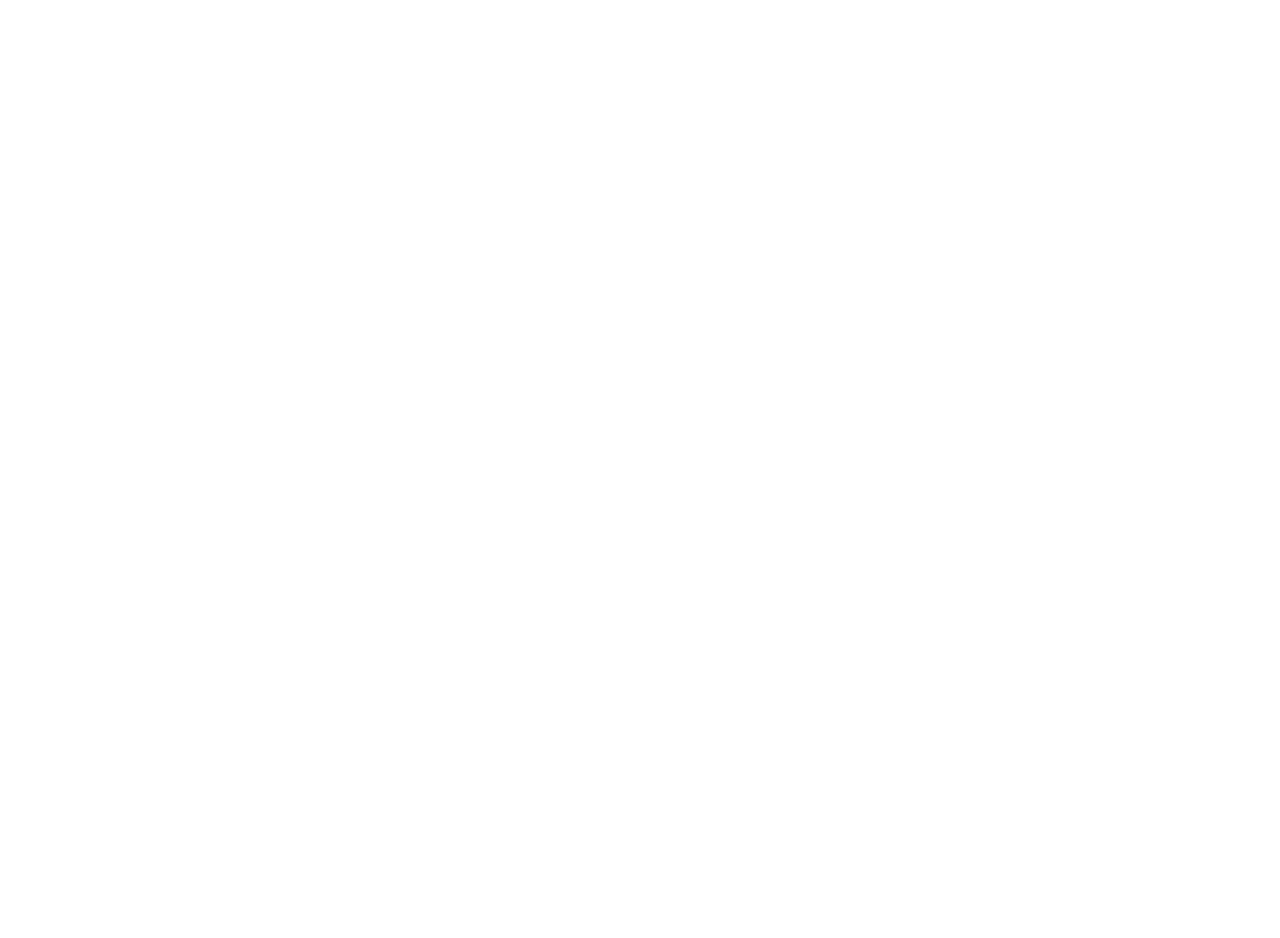
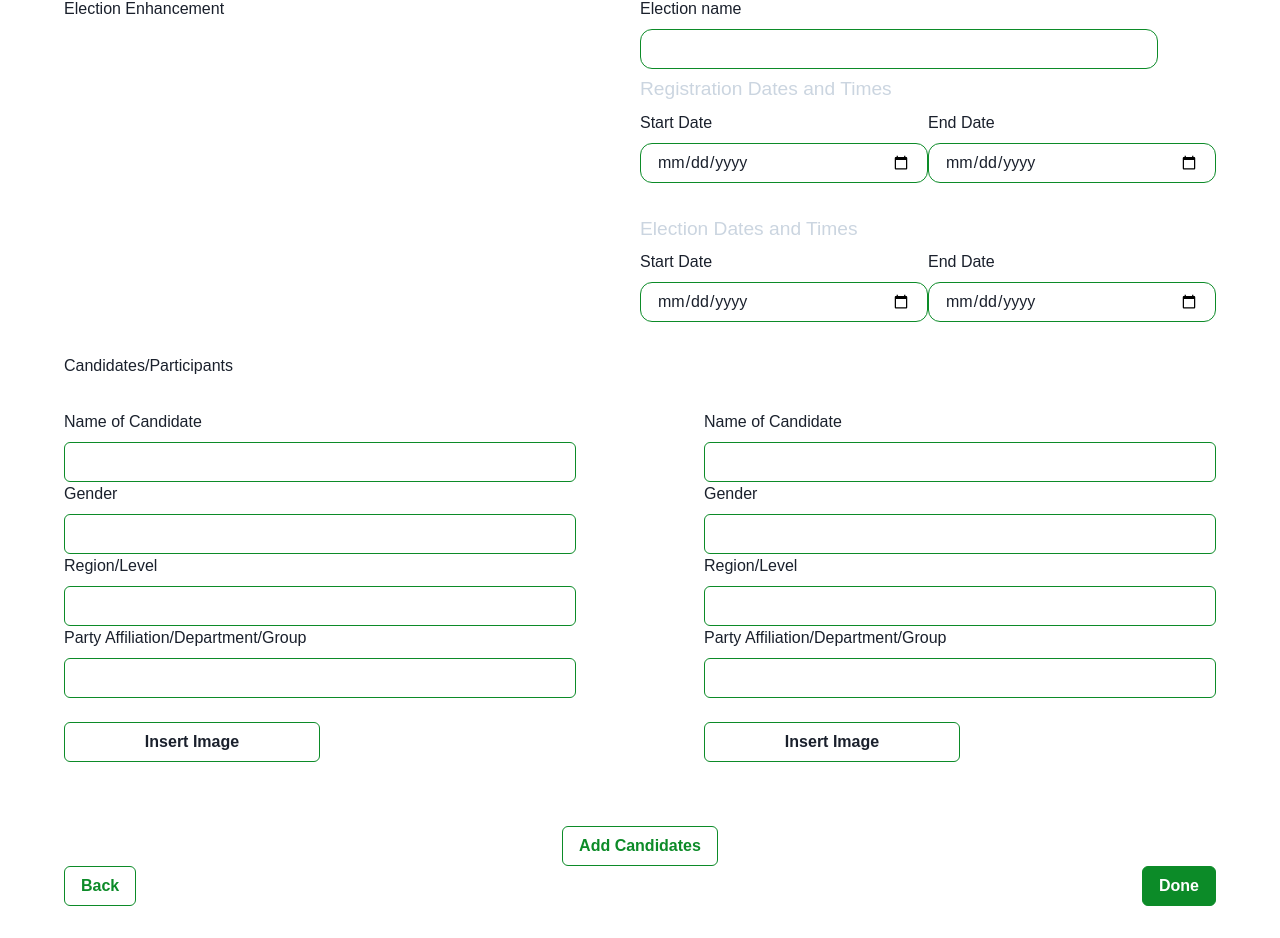
Before and after one commit to edahmitchel/polls-frontend-js, a React (Vite) app: page /addElectoralDetails in a window 1280 px wide. Before the commit this address had no page. Shown: the part 395-1333 px from the top of the page. Before the commit the page ends 800 px from the top, so only its background shows below. Built offline with nearby package versions, Linux system fonts and the light colour scheme; a web font is replaced by a local one.

Commit message:
Done with new page

```diff
--- a/src/assets/app/slices/authSlice.js
+++ b/src/assets/app/slices/authSlice.js
@@ -1,6 +1,6 @@
 import { createSlice } from "@reduxjs/toolkit";
 
-const authSlice = createSlice({
+export const authSlice = createSlice({
     name: "user",
     initialState: {
         firstName: '',
--- /dev/null
+++ b/src/components/CandidateForm.jsx
@@ -0,0 +1,26 @@
+import {
+    FormControl,
+    FormLabel,
+    FormErrorMessage,
+    FormHelperText,
+  } from '@chakra-ui/react';
+
+import { Input, Button } from '@chakra-ui/react';
+import { Colors } from '../assets/constants/colors';
+export const CandidateForm = () =>{
+    return (
+        <FormControl mt={'2rem'} w={'100%'}>
+            <FormLabel>Name of Candidate</FormLabel>
+            <Input type="text" _hover={{borderColor: Colors.primary}} _focus={{borderWidth: '1px', outline: 'none'}} borderColor={Colors.primary} w={'100%'} borderRadius={'md'} placeholder=""></Input>
+            <FormLabel>Gender</FormLabel>
+            <Input type="text" _hover={{borderColor: Colors.primary}} _focus={{borderWidth: '1px', outline: 'none'}} borderColor={Colors.primary} w={'100%'} borderRadius={'md'} placeholder=""></Input>
+            <FormLabel>Region/Level</FormLabel>
+            <Input type="text" _hover={{borderColor: Colors.primary}} _focus={{borderWidth: '1px', outline: 'none'}} borderColor={Colors.primary} w={'100%'} borderRadius={'md'} placeholder=""></Input>
+            <FormLabel>Party Affiliation/Department/Group</FormLabel>
+            <Input type="text" _hover={{borderColor: Colors.primary}} _focus={{borderWidth: '1px', outline: 'none'}} borderColor={Colors.primary} w={'100%'} borderRadius={'md'} placeholder=""></Input>
+            <Button display={'block'} mt={'1.5rem'} bgColor={'white'} width={'50%'} borderColor={Colors.primary} borderWidth={'1px'}>
+                Insert Image
+            </Button>
+        </FormControl>
+    )
+}
--- a/src/components/minorComponents/myButton.jsx
+++ b/src/components/minorComponents/myButton.jsx
@@ -1,12 +1,15 @@
+/* eslint-disable react/prop-types */
 import {Button, Text, Flex} from "@chakra-ui/react";
 import { RiAddFill } from "react-icons/ri";
 import  {Colors} from "../../assets/constants/colors.js";
 export const MyButton = (props) =>{
     return(
         <>
-        <Button _hover={{bg: "white", borderColor: Colors.primary, color: Colors.primary, borderWidth: "1px"}} flex={"row"} justifyContent={"center"} h={"3.5rem"} color={"white"} alignItems={"center"} mb={"1.5rem"} bg={props.bgCol}>
+        <Button w={"full"} _hover={{bg: "white", borderColor: Colors.primary, color: Colors.primary, borderWidth: "1px"}} flex={"row"} justifyContent={"center"} h={"3.5rem"} color={"white"} alignItems={"center"} mb={"1.5rem"} bg={props.bgCol}>
 
-                <Flex  direction={"row"} alignItems={"center"}  w={"fit"} > {props.add ? <RiAddFill size={"23px"}></RiAddFill>: ""}<Text ml={"0.4rem"}>{props.textInfo}</Text></Flex>
+                <Flex  direction={"row"} alignItems={"center"}  w={"fit"} >
+                    {props.add ? <RiAddFill size={"23px"}></RiAddFill>: ""}<Text ml={"0.4rem"}>{props.textInfo}</Text>
+                </Flex>
 
         </Button>
         </>
--- a/src/pages/AddElectoralDetails.jsx
+++ b/src/pages/AddElectoralDetails.jsx
@@ -1,5 +1,89 @@
+import {Flex, Box, Spacer, Text, Input, Image, Button } from "@chakra-ui/react";
+import {
+    FormControl,
+    FormLabel,
+    FormErrorMessage,
+    FormHelperText,
+  } from '@chakra-ui/react';
+import {Colors} from "../assets/constants/colors.js"
+import Liner from "../assets/images/newLiner.png"
+import { CandidateForm } from "../components/CandidateForm.jsx";
 export const AddElectoralDetails = () =>{
     return (
-        <div>Sket Out</div>
+        <Box className="body" w={'full'} height="fit-content" >
+            <Flex h={'16rem'} w={'full'} flexDir={'column'} justifyContent={'end'}  p={'1rem'} bgSize={'cover'} bgImage={Liner}>
+                <Text as={'h4'} color={'white'} fontSize={'xl'} fontWeight={'bold'}>
+                    Create Upcoming Elections
+                </Text>
+            </Flex>
+            <Box w="full" p={'2rem'} px={'4rem'}>
+                <Flex flexDir={'row'} justifyContent={'space-between'}>
+                    <Text w={'50%'}>Election Enhancement</Text>
+
+                    <Flex w={'50%'} flexDir={'column'}>
+                        <FormLabel>Creators Email</FormLabel>
+                        <Input  _hover={{borderColor: Colors.primary}} _focus={{borderWidth: '1px', outline: 'none'}} borderColor={Colors.primary} w={'90%'} borderRadius={'xl'} type="email" placeholder=""></Input>
+                    </Flex>
+                </Flex>
+                <Flex flexDir={'row'} mt={'2rem'}justifyContent={'space-between'}>
+                    <Text w={'50%'}>Election Enhancement</Text>
+
+                    <Flex w={'50%'}>
+                        <FormControl w={'100%'}>
+                            <FormLabel>Election name</FormLabel>
+                            <Input _hover={{borderColor: Colors.primary}} borderColor={Colors.primary}  w={'90%'} borderRadius={'xl'} type="text" placeholder=""></Input>
+                            <Text as={'h3'} mt={'1rem'} color={'gray.300'} fontSize={'1.2rem'} my={'0.4rem'}>Registration Dates and Times</Text>
+                            <Flex flexDir={'row'} w={'100%'}>
+                                <Box w={'50%'}>
+                                    <FormLabel>Start Date</FormLabel>
+                                    <Input type="date" w={'100%'}  _hover={{borderColor: Colors.primary}} _focus={{borderWidth: '1px', outline: 'none'}} borderColor={Colors.primary}  borderRadius={'xl'} placeholder=""></Input>
+                                </Box>
+                                <Box w={'50%'}>
+                                    <FormLabel>End Date</FormLabel>
+                                    <Input type="date" w={'100%'}  _hover={{borderColor: Colors.primary}} _focus={{borderWidth: '1px', outline: 'none'}} borderColor={Colors.primary} borderRadius={'xl'}  placeholder=""></Input>
+                                </Box>
+                            </Flex>
+                            <Text as={'h3'} color={'gray.300'} my={'0.4rem'} mt={'2rem'} fontSize={'1.2rem'} >Election Dates and Times</Text>
+                            <Flex flexDir={'row'} w={'100%'}>
+                                <Box w={'50%'}>
+                                    <FormLabel>Start Date</FormLabel>
+                                    <Input type="date" w={'100%'}  _hover={{borderColor: Colors.primary}} _focus={{borderWidth: '1px', outline: 'none'}} borderColor={Colors.primary} borderRadius={'xl'} placeholder=""></Input>
+                                </Box>
+                                <Box w={'50%'}>
+                                    <FormLabel>End Date</FormLabel>
+                                    <Input type="date" w={'100%'}  _hover={{borderColor: Colors.primary}} _focus={{borderWidth: '1px', outline: 'none'}} borderColor={Colors.primary} borderRadius={'xl'} placeholder=""></Input>
+                                </Box>
+                            </Flex>
+                        </FormControl>
+
+                    </Flex>
+                </Flex>
+
+                <Text as={'h3'} mt={'2rem'}>Candidates/Participants</Text>
+                <Flex flexDir={'row'}  w={'100%'}>
+                    <Box mr={'8rem'} w={'50%'}>
+                        <CandidateForm></CandidateForm>
+                    </Box>
+                    <Spacer w={'4rem'}></Spacer>
+                   <Box w={'50%'}>
+                        <CandidateForm></CandidateForm>
+                   </Box>
+                </Flex>
+                <Flex flexDir={'row'} justifyContent={'center'} alignItems={'center'}  w={'full'} mt={'4rem'}>
+                    <Button bg={'white'} w={'fit-content'} borderColor={Colors.primary} px={'1rem'} color={Colors.primary} borderWidth={'1px'}>
+                        Add Candidates
+                    </Button>
+                </Flex>
+                <Flex flexDir={'row'}  >
+                    <Button bg={'white'} pr={'auto'} w={'fit-content'} borderColor={Colors.primary} px={'1rem'} color={Colors.primary} borderWidth={'1px'}>
+                       Back
+                    </Button>
+                    <Spacer/>
+                    <Button bg={Colors.primary} w={'fit-content'} borderColor={Colors.primary} px={'1rem'} color={'white'} borderWidth={'1px'}>
+                        Done
+                    </Button>
+                </Flex>
+            </Box>
+        </Box>
     )
 }
--- a/src/pages/Dashboard.jsx
+++ b/src/pages/Dashboard.jsx
@@ -6,7 +6,7 @@ import {BsCheck2, BsThreeDots} from "react-icons/bs";
 import Flier from "../assets/images/bg.png";
 import { useEffect} from "react";
 import Divine from "../assets/images/manvote.png";
-import {Navigate } from "react-router-dom";
+import {Navigate, Link, Outlet} from "react-router-dom";
 import {AiFillEye, AiFillEyeInvisible} from "react-icons/ai";
 import {
     FormControl,
@@ -48,8 +48,10 @@ export const Dashboard = () =>{
                     </Box>
                 </Box>
                 <Box as="aside" w={"40%"} m={"2rem"}>
-                    <Flex direction={"column"}>
-                     <MyButton add={true} textInfo = {"Create Upcoming Election"} bgCol={Colors.primary}></MyButton>
+                    <Flex w={"100%"} direction={"column"}>
+                     <Link style={{width: '100%'}} to={"/addElectoralDetails"}>
+                        <MyButton add={true} textInfo = {"Create Upcoming Election"} bgCol={Colors.primary}></MyButton>
+                     </Link>
                      <MyButton add= {false} textInfo= {"Creators dashboard login"} bgCol = {Colors.unknown} ></MyButton>
                     </Flex>
                     <Flex w={"full"} direction={"column"} p={"4"} borderWidth={"1px"}  rounded={"md"}>
```
Also changed, not shown: src/main.jsx (+5 -5 lines), src/assets/images/newLiner.png (added).
